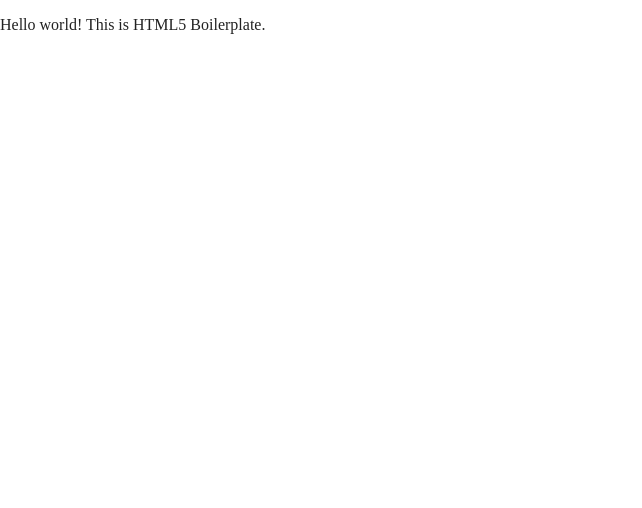
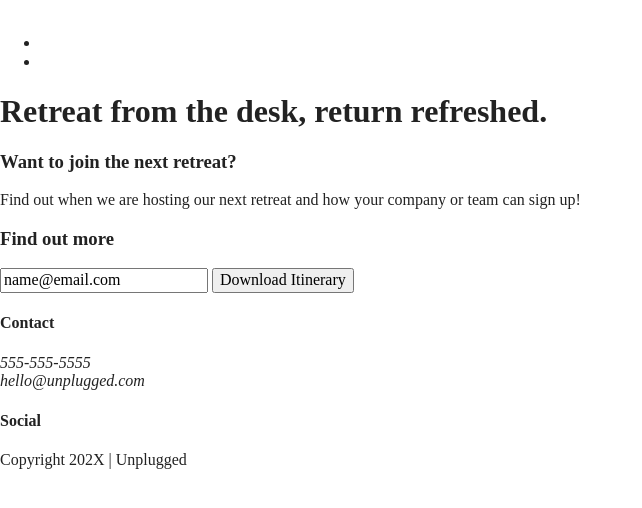
Before and after one commit to CatYoung018/unplugged, a website built with Parcel: page index.html in a window 1280 px wide. Shown: the whole page, without its empty margins (0-642 px from the left). Built offline with nearby package versions, Linux system fonts and the light colour scheme.

Commit message:
lesson 6

```diff
--- a/index.html
+++ b/index.html
@@ -3,7 +3,7 @@
 
 <head>
   <meta charset="utf-8">
-  <title></title>
+  <title>Unplugged Retreat</title>
   <meta name="description" content="">
   <meta name="viewport" content="width=device-width, initial-scale=1">
 
@@ -25,7 +25,72 @@
 <body>
 
   <!-- Add your site or application content here -->
-  <p>Hello world! This is HTML5 Boilerplate.</p>
+  <header>
+    <div class="content-wrapper">
+      <a href="#">
+        <img>
+      </a>
+      <div class="header-divider"></div>
+      <nav>
+        <ul>
+          <li><a href="faq/index.html"></a></li>
+          <li><a href="about/index.html"></a></li>
+        </ul>
+      </nav>
+    </div>
+
+  </header>
+  <main>
+    <section class="hero-area">
+      <div class="content-wrapper">
+        <h1>Retreat from the desk, return refreshed.</h1>
+      </div>
+    </section>
+    <aside>
+      <div class="content-wrapper">
+        <div class="form-description">
+          <h3>Want to join the next retreat?</h3>
+          <p>Find out when we are hosting our next retreat and how your company or team can sign up!</p>
+        </div>
+        <div class="form">
+          <h3>Find out more</h3>
+          <input type="text" name="name" value="name@email.com">
+          <input type="button" value="Download Itinerary">
+
+        </div>
+      </div>
+    </aside>
+
+  </main>
+  <footer>
+    <div class="content-wrapper">
+      <div class="footer-content">
+        <div class="contact">
+          <h4>Contact</h4>
+          <address>
+            <p>
+              555-555-5555<br>
+              hello@unplugged.com
+            </p>
+          </address>
+        </div>
+        <div class="social">
+          <h4>Social</h4>
+          <div class="social-icons">
+            <p>
+              <a href="#"></a>
+            </p>
+          </div>
+        </div>
+      </div>
+      <div class="copyright">
+        <p>Copyright 202X | Unplugged</p>
+      </div>
+    </div>
+
+  </footer>
+
+
   <script src="js/vendor/modernizr-3.11.2.min.js"></script>
   <script src="js/plugins.js"></script>
   <script src="js/main.js"></script>
```
